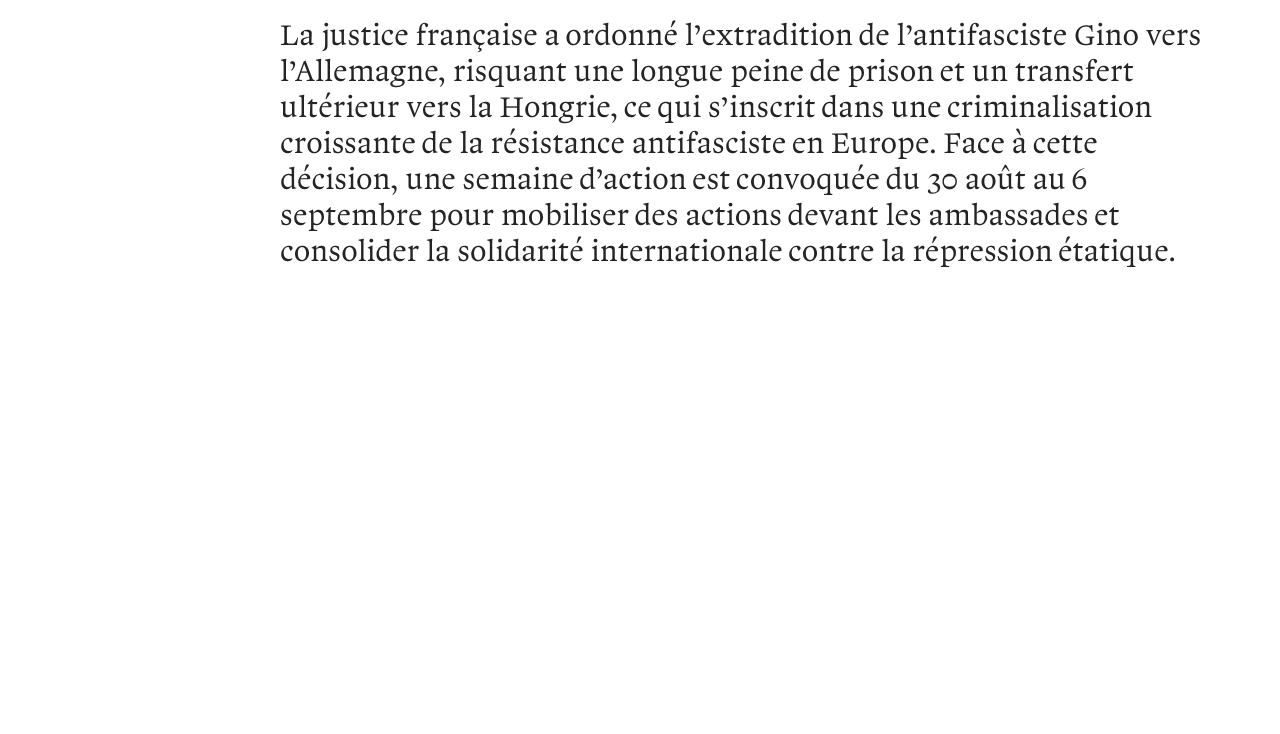
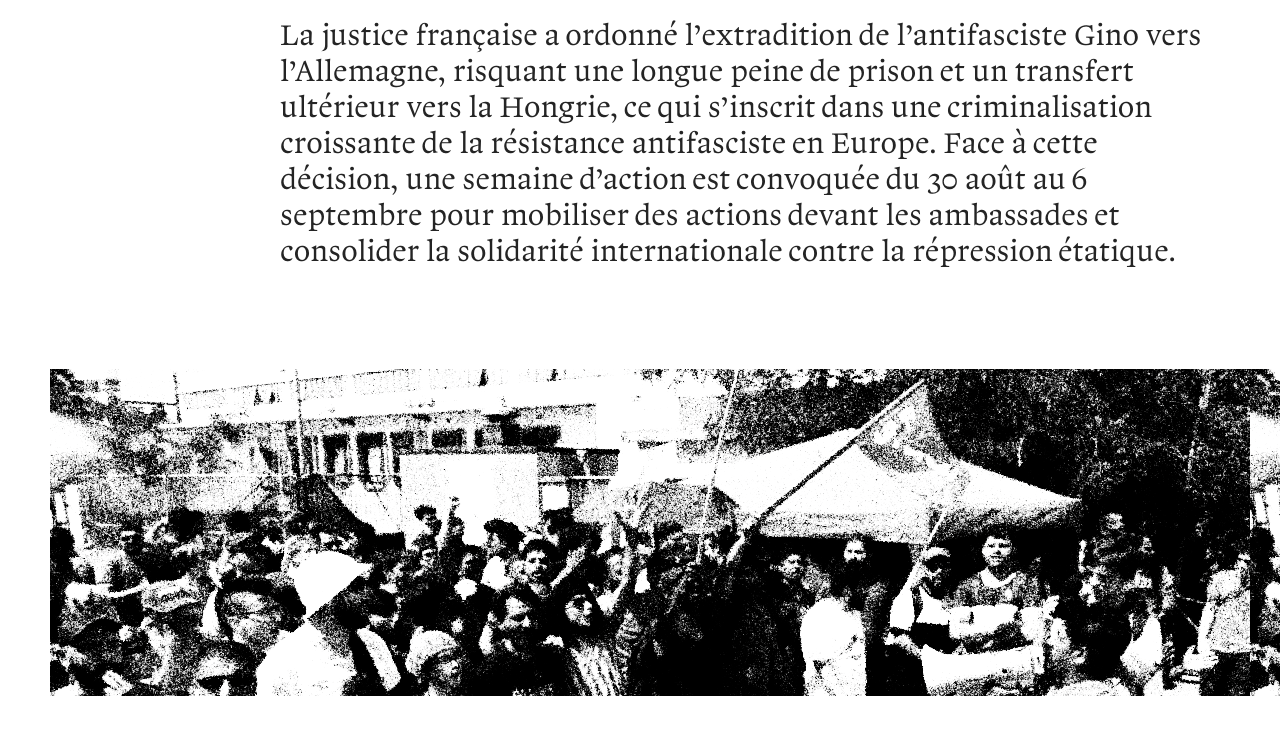
Before and after one commit to GuillaumeMonnard/troiscent60, a website built with Parcel: page src/article.html in a window 1280 px wide. Shown: the part 1026-1760 px from the top of the page. Built offline with nearby package versions, Linux system fonts and the light colour scheme.

Commit message:
image gino en place

```diff
--- a/src/scss/_detail-article.scss
+++ b/src/scss/_detail-article.scss
@@ -61,5 +61,5 @@ body {
 .article-gino {
   height: 20.4375rem;
   align-self: stretch;
-  background-image: url("assets/images/gino.png");
+  background-image: url("../assets/img-articles/ACCA-3-NB.webp");
 }
```
